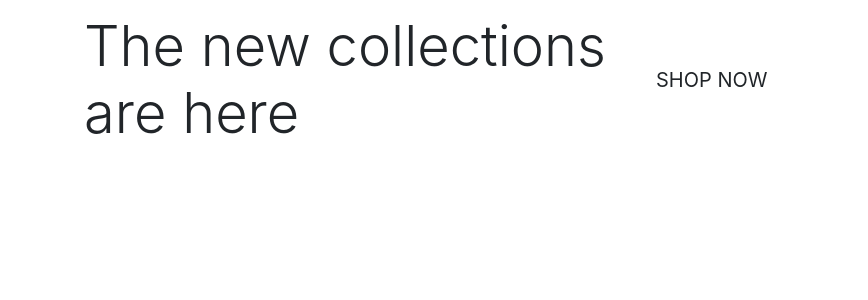
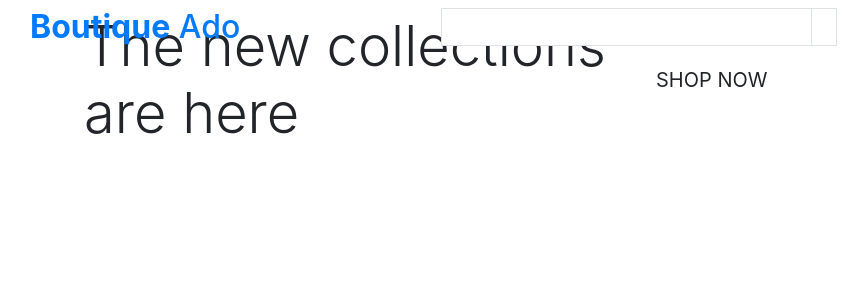
Before and after one commit to ElinGrahn/boutique_ado1, a Django app: page / in a window 1280 px wide. Shown: the top 300 px of the page, without its empty margins (1-869 px from the left). Run offline with Django 3.2, Linux system fonts and the light colour scheme.

Commit message:
add bootstrap to header content

```diff
--- a/templates/allauth/base.html
+++ b/templates/allauth/base.html
@@ -35,7 +35,36 @@
 </head>
 
 <body>
-    <header class="container-fluid fixed-top"></header>
+    <header class="container-fluid fixed-top">
+        <div class="row">
+            <div class="col-12 col-lg-4 my-auto py-1 py-lg-0 text-center text-lg-left">
+                <a href="{% url 'home' %}" class="nav-link main-logo-link">
+                    <h2 class="logo-font text-black my-0"><strong>Boutique</strong> Ado</h2>
+                </a>
+            </div>
+            <div class="col-12 col-lg-4 my-auto py-1 py-lg-0">
+                <form method="GET" action="">
+                    <div class="input-group w-100">
+                        <input type="text" class="form-control border border-black rounded-0">
+                            <div class="input-group-append">
+                                <button class="form-control btn btn-black border border-black rounded-0">
+                                    <span class="icon">
+                                        <i class="fas fa-search"></i>
+                                    </span>
+                                </button>
+                            </div>
+                        </input>
+                    </div>
+                </form>
+            </div>
+            <div class="col-12 col-lg-4 my-auto py-1 py-lg-0">
+                <ul class="list-inline list-unstyled text-center text-lg right my-0">
+                    <li class="list-inline-item dropdown"></li>
+                    <li class="list-inline-item"></li>
+                </ul>
+            </div>
+        </div>
+    </header>
 
     {% if message %}
     <div class="message-container"></div>
```
